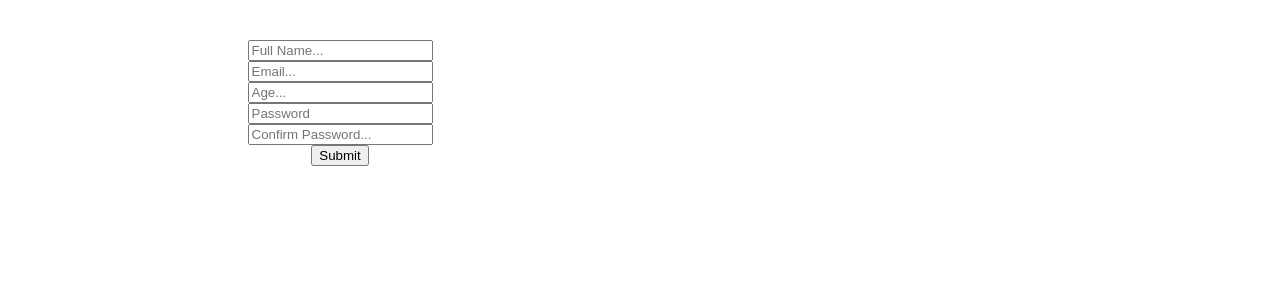
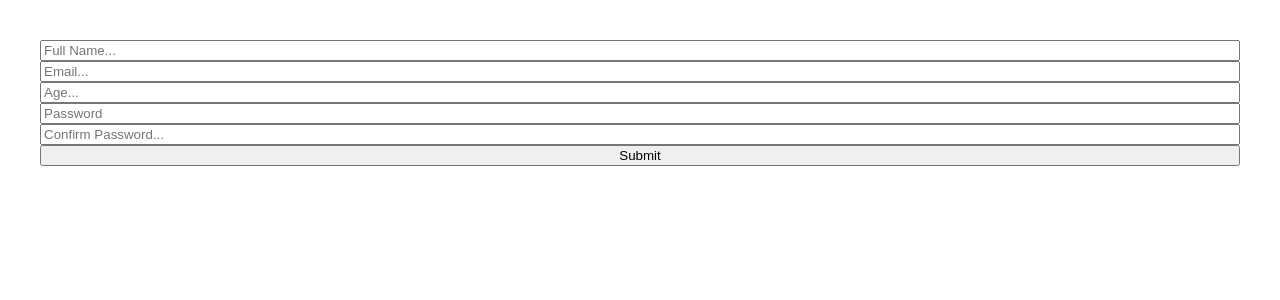
Before and after one commit to tla111/react-course-pedrotech, a React (Vite) app in the folder frontend/: page / in a window 1280 px wide. Shown: the top 300 px of the page. Built offline with nearby package versions, Linux system fonts and the light colour scheme.

Commit message:
installed dependecies

```diff
--- a/frontend/package.json
+++ b/frontend/package.json
@@ -13,7 +13,9 @@
     "axios": "^1.1.3",
     "react": "^18.2.0",
     "react-dom": "^18.2.0",
-    "react-router-dom": "^6.4.2"
+    "react-hook-form": "^7.38.0",
+    "react-router-dom": "^6.4.2",
+    "yup": "^0.32.11"
   },
   "devDependencies": {
     "@types/react": "^18.0.17",
--- a/frontend/src/Components/Form.jsx
+++ b/frontend/src/Components/Form.jsx
@@ -2,7 +2,7 @@ import React from 'react'
 
 const Form = () => {
     return (
-        <form style={{ display: "flex", flexDirection: "column", alignItems: "center", width: "50%" }}>
+        <form style={{ display: "flex", flexDirection: "column" }}>
             <input type="text" placeholder="Full Name..." />
             <input type="text" placeholder="Email..." />
             <input type="text" placeholder="Age..." />
```
Also changed, not shown: 1 other file (tests, documents, lock files or other folders).
